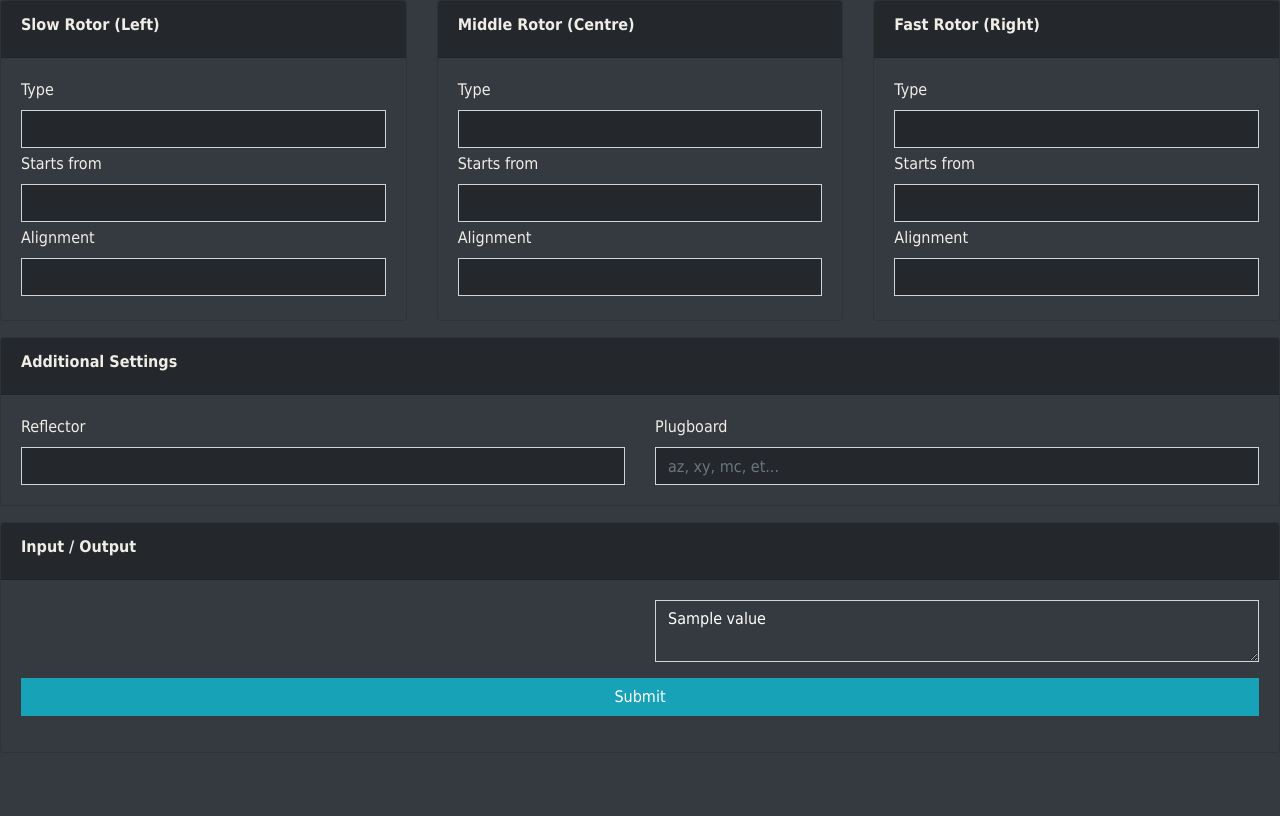
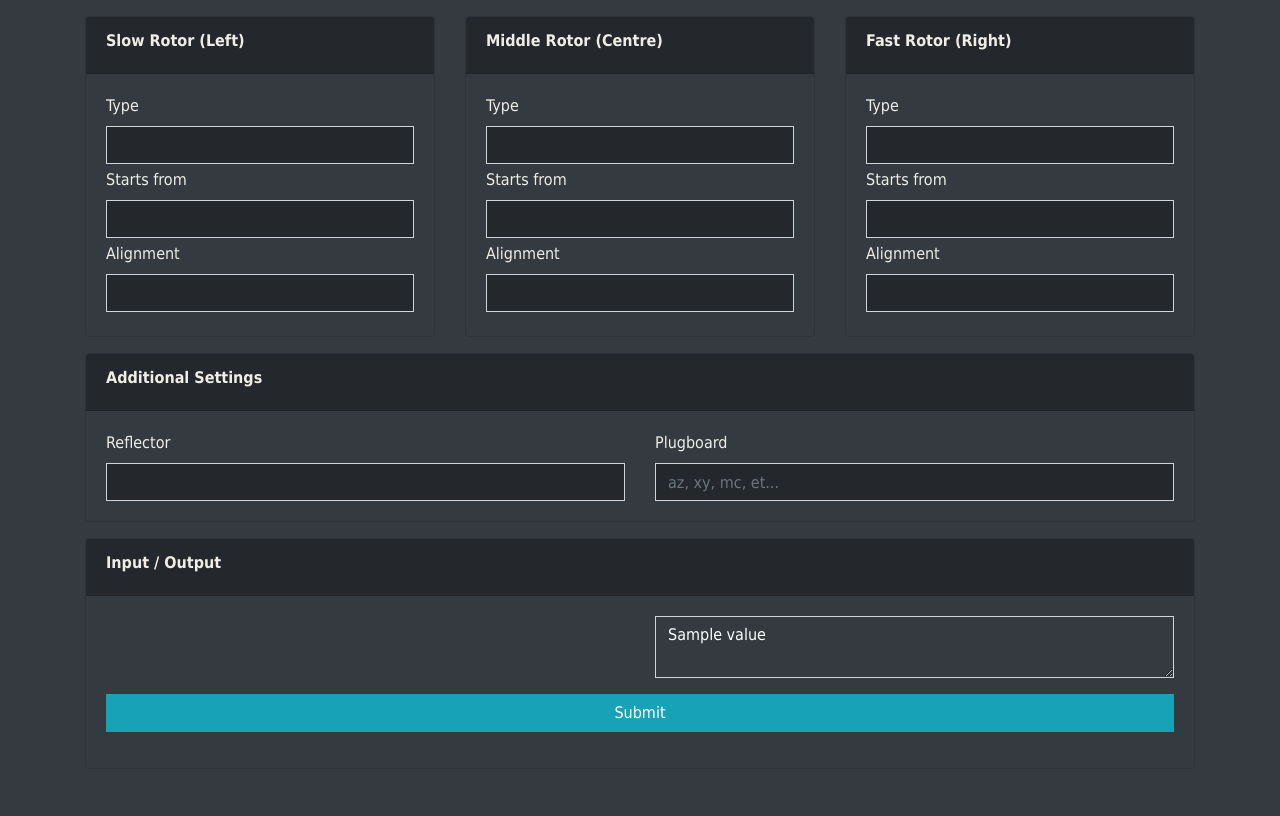
Before and after one commit to weavc-org/enigma, a Python web app: template enigma/web/templates/m3/embed.html in a window 1280 px wide. Before the commit the page ends 716 px from the top, so only its background shows below. Run offline with Jinja, Linux system fonts and the light colour scheme; the template is opened without the code that fills it: most values are stand-ins (such as "Sample title", 1, 10 or a date in 2020); form fields are guessed from the names that the template uses; some libraries are stand-ins or nearby versions.

Commit message:
resolve some embed styling issues

```diff
--- a/enigma/web/templates/m3/embed.html
+++ b/enigma/web/templates/m3/embed.html
@@ -1,8 +1,10 @@
 {% extends "layout.html" %}
 {% block content %}
-<div class="row">
-    <div class="col-12">
-        {% include "m3/form.html" %}
+<div class="container">
+    <div class="row my-3">
+        <div class="col-12">
+            {% include "m3/form.html" %}
+        </div>
     </div>
 </div>
 {% endblock %}
```
